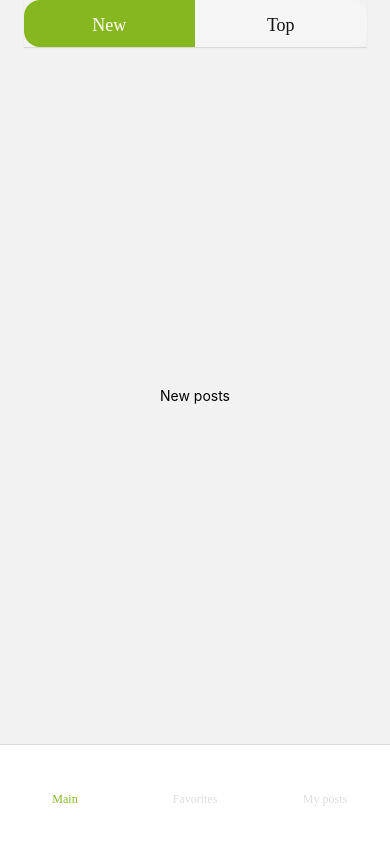
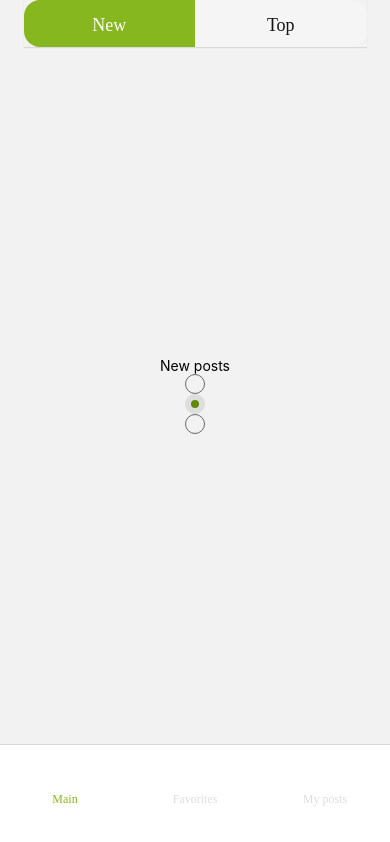
Before and after one commit to Dimensionnnnn/social-network, a React Native app: screen /New in a window 390 px wide. Built offline with nearby package versions, Linux system fonts and the light colour scheme.

Commit message:
feat/added radio button component, styles

```diff
--- /dev/null
+++ b/src/components/UI/radio-button/radio-button.tsx
@@ -0,0 +1,34 @@
+import React from 'react';
+import {Pressable, View} from 'react-native';
+import {useColorTheme, ColorThemes} from 'src/hooks/useColorTheme';
+import {getRadioButtonStyles} from './styles';
+
+interface RadioButtonProps {
+  isChecked: boolean;
+  onPress?: () => void;
+}
+
+export const RadioButton: React.FC<RadioButtonProps> = ({
+  isChecked,
+  onPress,
+}) => {
+  const themeVariant: ColorThemes = useColorTheme();
+  const radioButtonStyles = getRadioButtonStyles(themeVariant, isChecked);
+
+  return (
+    <>
+      <Pressable
+        style={[radioButtonStyles.container, radioButtonStyles.containerColor]}
+        onPress={onPress}>
+        {isChecked && (
+          <View
+            style={[
+              radioButtonStyles.checkedContainer,
+              radioButtonStyles.checkedColor,
+            ]}
+          />
+        )}
+      </Pressable>
+    </>
+  );
+};
--- /dev/null
+++ b/src/components/UI/radio-button/styles.ts
@@ -0,0 +1,58 @@
+import {StyleSheet} from 'react-native';
+import {COLORS} from 'src/assets/styles/colors';
+import {ColorThemes} from 'src/hooks/useColorTheme';
+
+export const radioButtonStyles = {
+  [ColorThemes.DARK]: {
+    containerColor: {
+      checked: {
+        borderColor: COLORS.grayscale_dark_05,
+        backgroundColor: COLORS.grayscale_dark_06,
+      },
+      initial: {borderColor: COLORS.grayscale_dark_04},
+    },
+    checkedColor: {backgroundColor: COLORS.secondary_dark_01},
+  },
+  [ColorThemes.LIGHT]: {
+    containerColor: {
+      checked: {
+        borderColor: COLORS.grayscale_light_05,
+        backgroundColor: COLORS.grayscale_light_05,
+      },
+      initial: {borderColor: COLORS.grayscale_light_02},
+    },
+    checkedColor: {backgroundColor: COLORS.secondary_light_01},
+  },
+  root: StyleSheet.create({
+    container: {
+      height: 20,
+      width: '100%',
+      maxWidth: 20,
+      borderRadius: 24,
+      borderWidth: 1,
+      alignItems: 'center',
+      justifyContent: 'center',
+      backgroundColor: 'transparent',
+    },
+    checkedContainer: {
+      height: 8,
+      width: '100%',
+      maxWidth: 8,
+      borderRadius: 26,
+    },
+  }),
+};
+
+export const getRadioButtonStyles = (
+  themeVariant: ColorThemes,
+  isChecked: boolean,
+) => {
+  return {
+    container: radioButtonStyles.root.container,
+    containerColor: isChecked
+      ? radioButtonStyles[themeVariant].containerColor.checked
+      : radioButtonStyles[themeVariant].containerColor.initial,
+    checkedContainer: radioButtonStyles.root.checkedContainer,
+    checkedColor: isChecked && radioButtonStyles[themeVariant].checkedColor,
+  };
+};
--- a/src/screens/new-posts/new-posts.tsx
+++ b/src/screens/new-posts/new-posts.tsx
@@ -1,10 +1,22 @@
-import {StyleSheet, Text, View} from 'react-native';
-import React from 'react';
+import {StyleSheet, Text, View, useColorScheme, Appearance} from 'react-native';
+import React, {useState} from 'react';
+import {RadioButton} from 'src/components/UI/radio-button/radio-button';
 
 export const NewPosts = () => {
+  const [isRadioChecked, setIsRadioChecked] = useState(false);
+  const isDarkMode = useColorScheme() === 'dark';
+
+  const handleRadioPress = () => {
+    setIsRadioChecked(prevPressed => !prevPressed);
+    Appearance.setColorScheme(isDarkMode ? 'light' : 'dark');
+  };
+
   return (
     <View style={styles.container}>
       <Text>New posts</Text>
+      <RadioButton onPress={handleRadioPress} isChecked={isRadioChecked} />
+      <RadioButton isChecked />
+      <RadioButton />
     </View>
   );
 };
```
